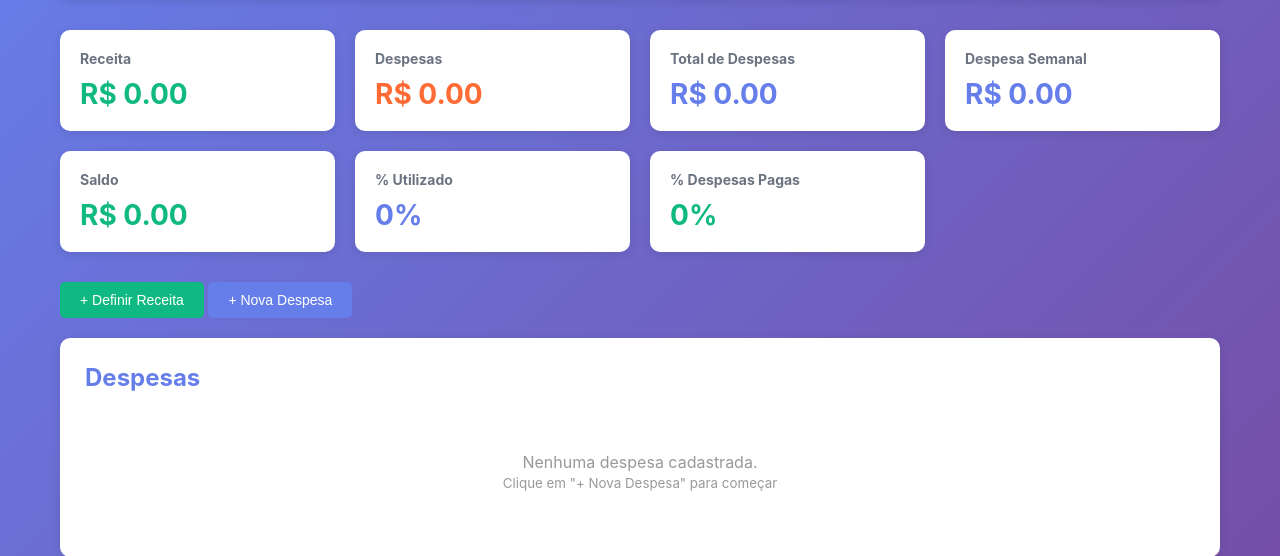
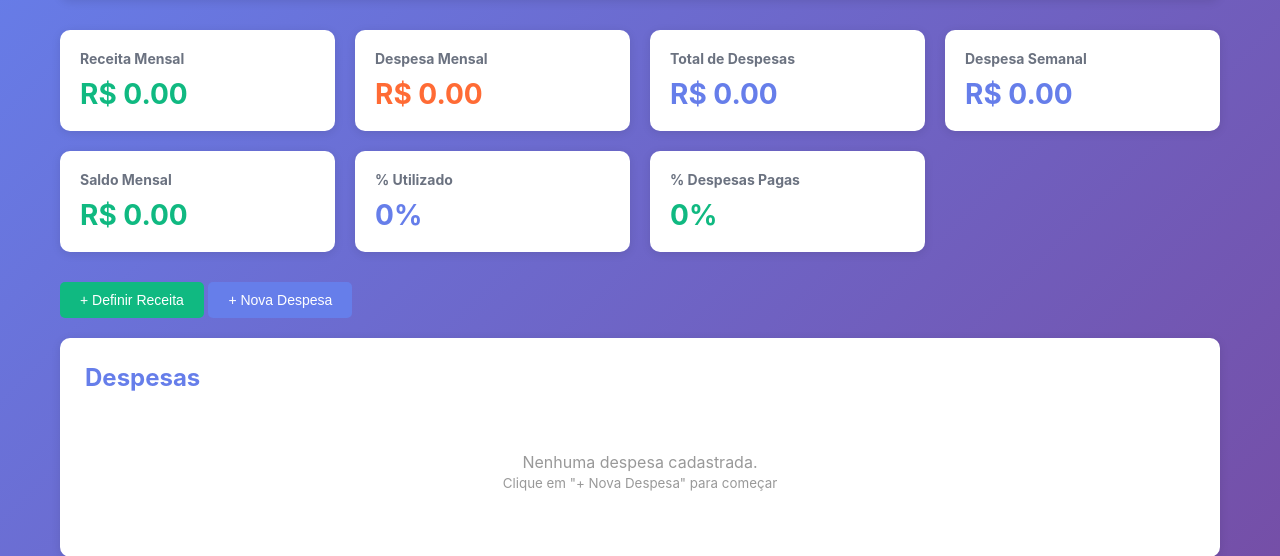
Before and after one commit to Nooby-Oficial/Gest-o-Financeira, a Flask app: page /dashboard in a window 1280 px wide. Shown: the part 94-650 px from the top of the page. Run offline with Flask 3, Linux system fonts and the light colour scheme; the visitor is signed in with stand-in values (Sample User, id 1); data that the repository does not hold is empty; some libraries are stand-ins or nearby versions.

Commit message:
Update: Renomeia painéis para Receita Mensal, Despesa Mensal e Saldo Mensal

```diff
--- a/templates/dashboard.html
+++ b/templates/dashboard.html
@@ -25,12 +25,12 @@
     <!-- Summary Cards -->
     <div class="summary-grid">
         <div class="summary-card">
-            <h3>Receita</h3>
+            <h3>Receita Mensal</h3>
             <div class="value value-positive">R$ {{ "%.2f"|format(summary.total_income) }}</div>
         </div>
 
         <div class="summary-card">
-            <h3>Despesas</h3>
+            <h3>Despesa Mensal</h3>
             <div class="value {% if summary.total_monthly_expenses <= summary.total_income %}value-warning{% else %}value-negative{% endif %}">
                 R$ {{ "%.2f"|format(summary.total_monthly_expenses) }}
             </div>
@@ -47,7 +47,7 @@
         </div>
 
         <div class="summary-card">
-            <h3>Saldo</h3>
+            <h3>Saldo Mensal</h3>
             <div class="value {% if summary.balance >= 0 %}value-positive{% else %}value-negative{% endif %}">
                 R$ {{ "%.2f"|format(summary.balance) }}
             </div>
```
